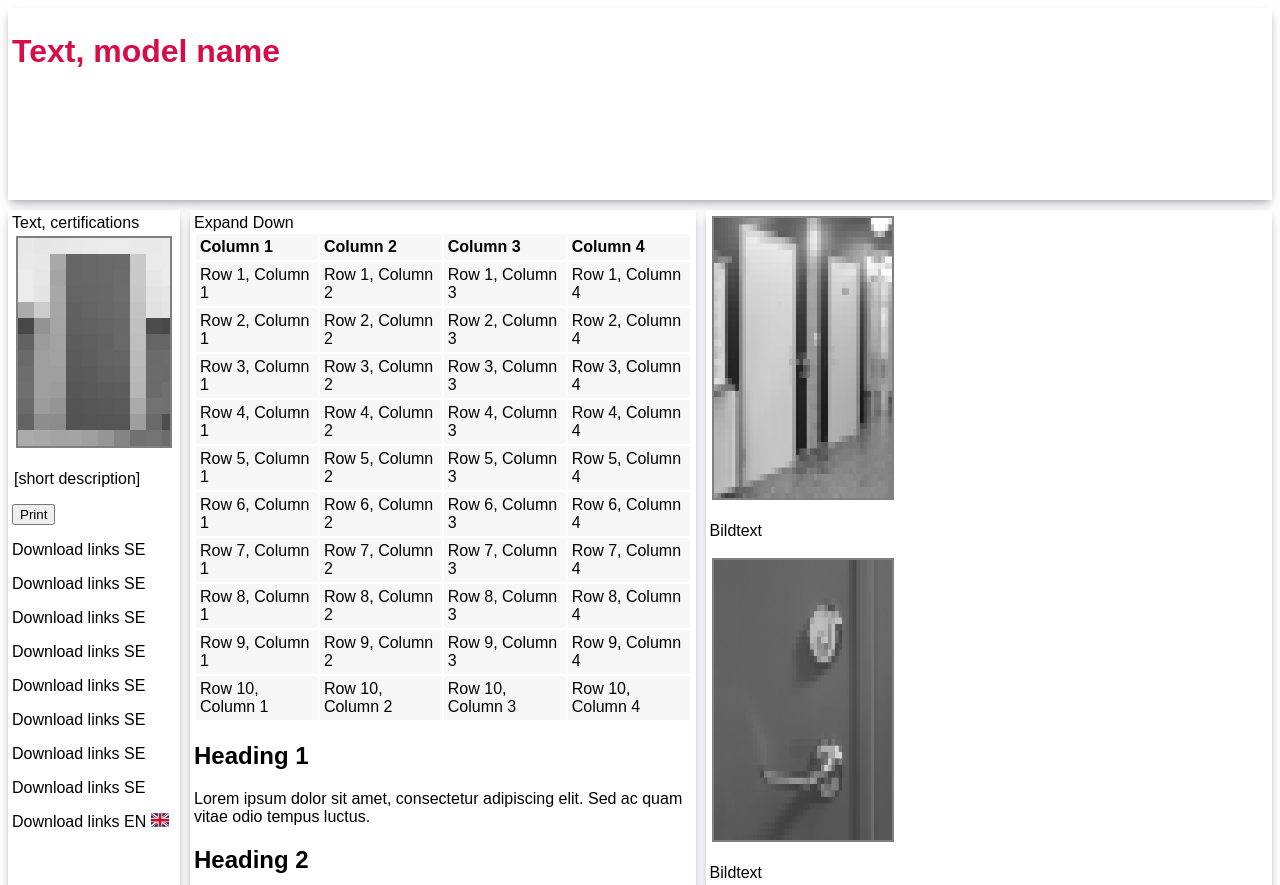
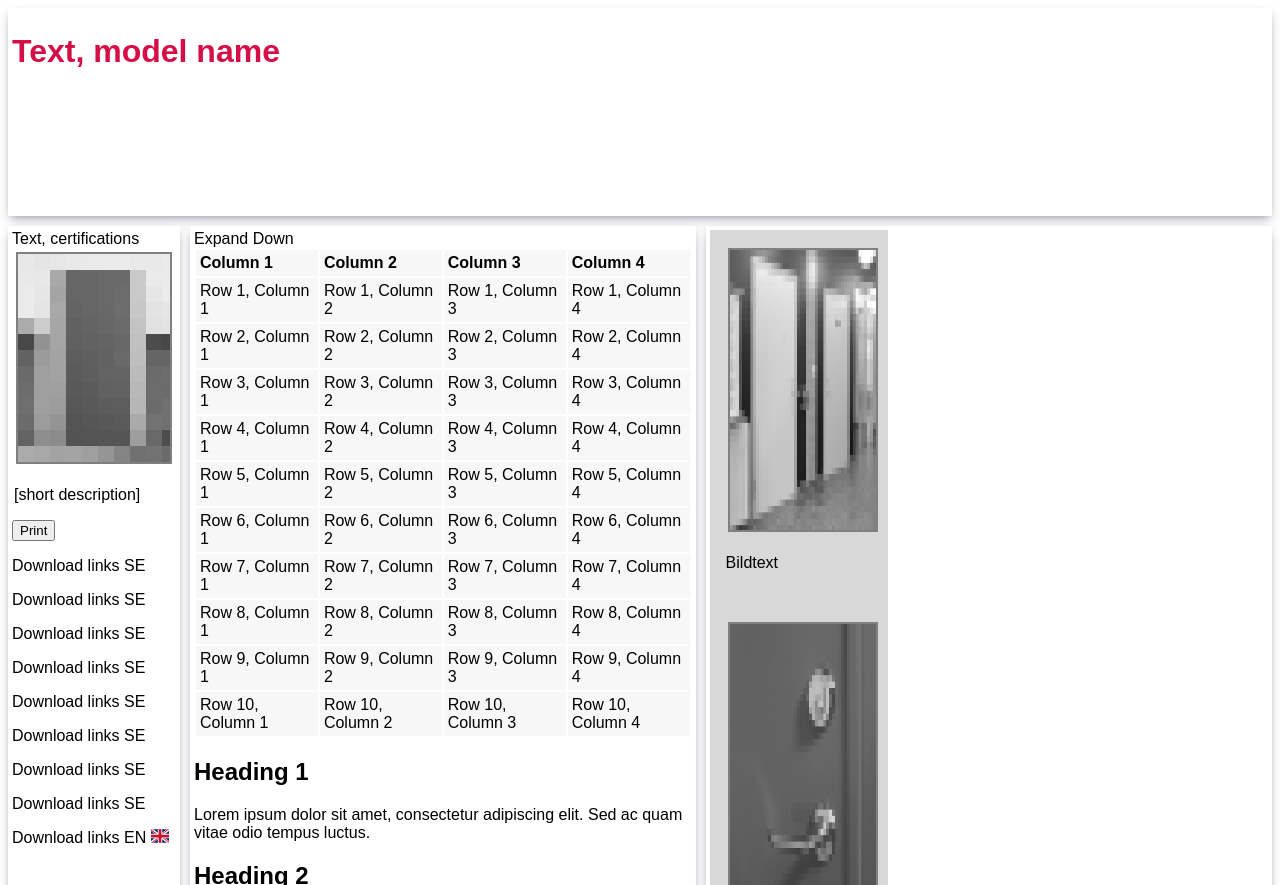
Before and after one commit to ssttrrdd/ssttrrdd.github.io, a plain HTML site: page index.html in a window 1280 px wide. Shown: the top 885 px of the page. Drawn offline with Linux system fonts and the light colour scheme.

Commit message:
Update styles.css

```diff
--- a/styles.css
+++ b/styles.css
@@ -92,8 +92,10 @@ img {
   grid-template-columns: repeat(3, 1fr);
   gap: 12px;
 }
-
-
+ .subgrid > div {
+    padding: 1rem;
+    background: oklch(50% none none / 25%);
+ }
 
 /* Media query för responsivitet på mobilen. */
 @media (max-width: 1100px) {
```
